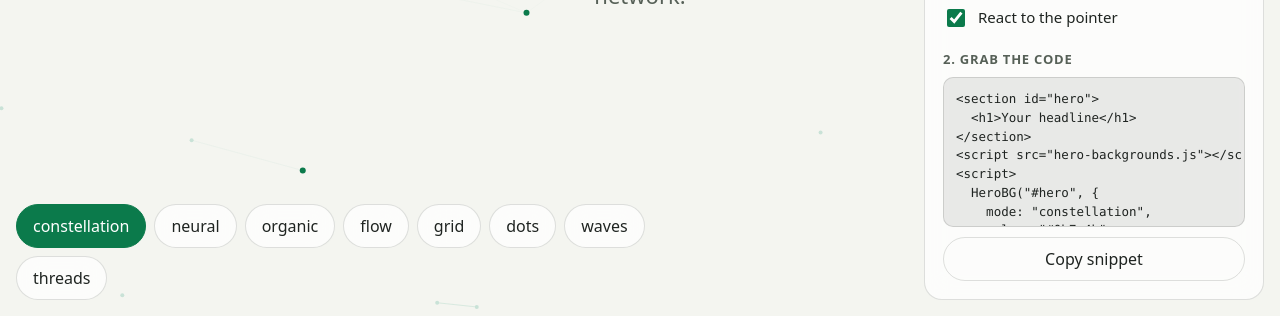
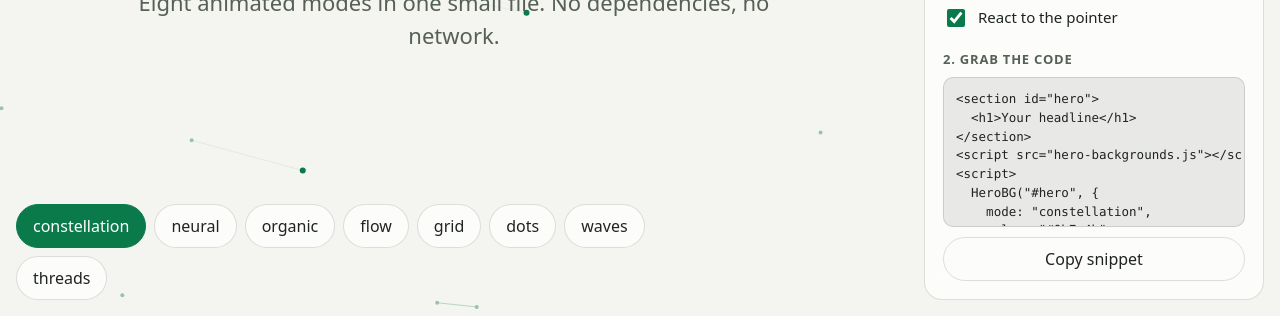
Before and after one commit to holroydchase-afk/hero-backgrounds, a plain HTML site: page index.html in a window 1280 px wide. Shown: the part 484-800 px from the top of the page. Drawn offline with Linux system fonts and the light colour scheme.

Commit message:
Demo: visible lines on every accent, title clear of the panel
Co-Authored-By: Claude Sonnet 5.5 <noreply@anthropic.com>
Claude-Session: https://claude.ai/code/session_01MKPp6RBsvZJjX4VNdoyMNo

```diff
--- a/index.html
+++ b/index.html
@@ -18,6 +18,8 @@ button,input{font:inherit;color:inherit}
 .hero{position:relative;z-index:1;max-width:720px}
 .hero h1{font-size:clamp(38px,7vw,84px);line-height:1.02;margin:0 0 16px;letter-spacing:-.03em;text-wrap:balance}
 .hero p{margin:0;color:var(--muted);font-size:clamp(17px,2.2vw,22px)}
+.stage{padding-bottom:140px}
+body:has(.panel[open]) .stage{padding-right:392px}
 .top{position:fixed;z-index:3;top:max(16px,env(safe-area-inset-top));left:max(16px,env(safe-area-inset-left));right:max(16px,env(safe-area-inset-right));display:flex;justify-content:space-between;align-items:center;gap:12px}
 .mark{font-weight:600;letter-spacing:-.01em}
 .glass{background:var(--glass);border:1px solid var(--line);backdrop-filter:blur(14px);-webkit-backdrop-filter:blur(14px)}
@@ -42,7 +44,7 @@ input[type=color]{width:44px;height:34px;padding:2px;border:1px solid var(--line
 pre{margin:0;background:rgba(0,0,0,.08);border:1px solid var(--line);border-radius:10px;padding:12px;font:12.5px/1.5 var(--mono);overflow:auto;max-height:150px;white-space:pre}
 .cp{margin-top:10px;width:100%;justify-content:center;border:1.5px solid var(--line);background:transparent}
 @media(max-width:760px){
-  .stage{padding-bottom:300px}
+  body:has(.panel[open]) .stage{padding-right:max(20px,env(safe-area-inset-right))}
   .dock{flex-direction:column;align-items:stretch}
   .panel{width:100%}
   .modes{flex-wrap:nowrap;overflow-x:auto;max-width:100%;padding-bottom:2px;scrollbar-width:none}.modes .pill{flex:none}
@@ -280,6 +282,13 @@ pre{margin:0;background:rgba(0,0,0,.08);border:1px solid var(--line);border-radi
     }
   };
 
+  function pageBg(el) {    // first opaque background up the tree, else the colour scheme's default
+    for (var n = el; n && n.nodeType === 1; n = n.parentNode) {
+      var m = /rgba?\((\d+)[ ,]+(\d+)[ ,]+(\d+)(?:[ ,/]+([\d.]+))?/.exec(getComputedStyle(n).backgroundColor);
+      if (m && (m[4] === undefined || +m[4] > .5)) return [+m[1], +m[2], +m[3]];
+    }
+    return matchMedia('(prefers-color-scheme: dark)').matches ? [20, 24, 22] : [250, 250, 247];
+  }
   function HeroBG(el, opts) {
     if (typeof el === 'string') el = document.querySelector(el);
     if (!el) throw new Error('HeroBG: element not found');
@@ -294,7 +303,7 @@ pre{margin:0;background:rgba(0,0,0,.08);border:1px solid var(--line);border-radi
       S.o = Object.assign({}, S.o || DEFAULTS, o || {});
       if (!MODES[S.o.mode]) throw new Error('HeroBG: unknown mode "' + S.o.mode + '"');
       S.accent = rgb(S.o.color); S.accent2 = S.o.accent2 ? rgb(S.o.accent2) : null;
-      S.line = S.o.line ? rgb(S.o.line) : (.299 * S.accent[0] + .587 * S.accent[1] + .114 * S.accent[2] > 140 ? mix(S.accent, [0, 0, 0], .72) : mix(S.accent, [255, 255, 255], .78));  // light accent = dark page, so dim the lines
+      S.line = S.o.line ? rgb(S.o.line) : mix(S.accent, pageBg(el), .6);  // accent faded toward the page colour, so it changes smoothly with the accent
       cv.style.background = S.o.background || 'transparent';
       resize();
     }
@@ -333,6 +342,9 @@ pre{margin:0;background:rgba(0,0,0,.08);border:1px solid var(--line);border-radi
 (function(){
 var r=document.documentElement,tog=document.getElementById('tog'),stage=document.getElementById('stage'),panel=document.getElementById('panel');
 if(matchMedia('(max-width:760px)').matches)panel.open=false;
+var dock=document.querySelector('.dock');
+function fit(){stage.style.paddingBottom=matchMedia('(max-width:760px)').matches?(dock.offsetHeight+32)+'px':''}
+fit();if(window.ResizeObserver)new ResizeObserver(fit).observe(dock);addEventListener('resize',fit);
 var opts={mode:'constellation',color:'#0b7a4b',speed:1,density:1,mouse:true},bg;
 try{bg=HeroBG(stage,opts)}catch(e){console.error(e)}
 function isDark(){return r.dataset.theme?r.dataset.theme==='dark':matchMedia('(prefers-color-scheme:dark)').matches}
```
Also changed, not shown: hero-backgrounds.js (+8 -1 lines), 1 other file.
